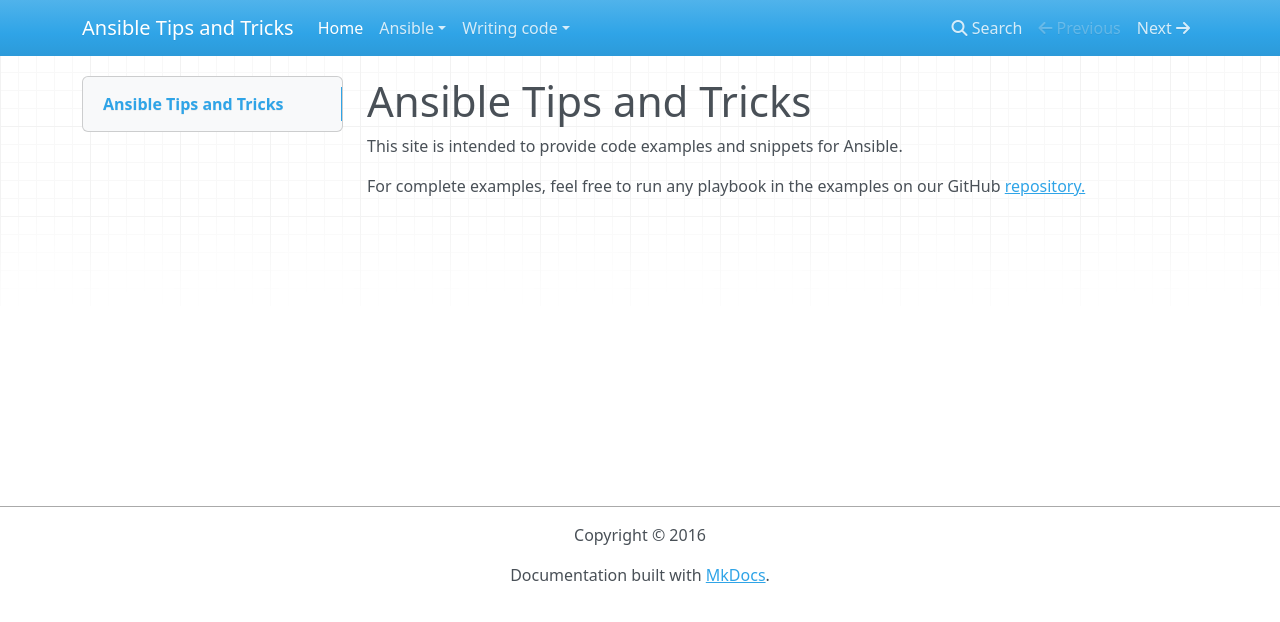
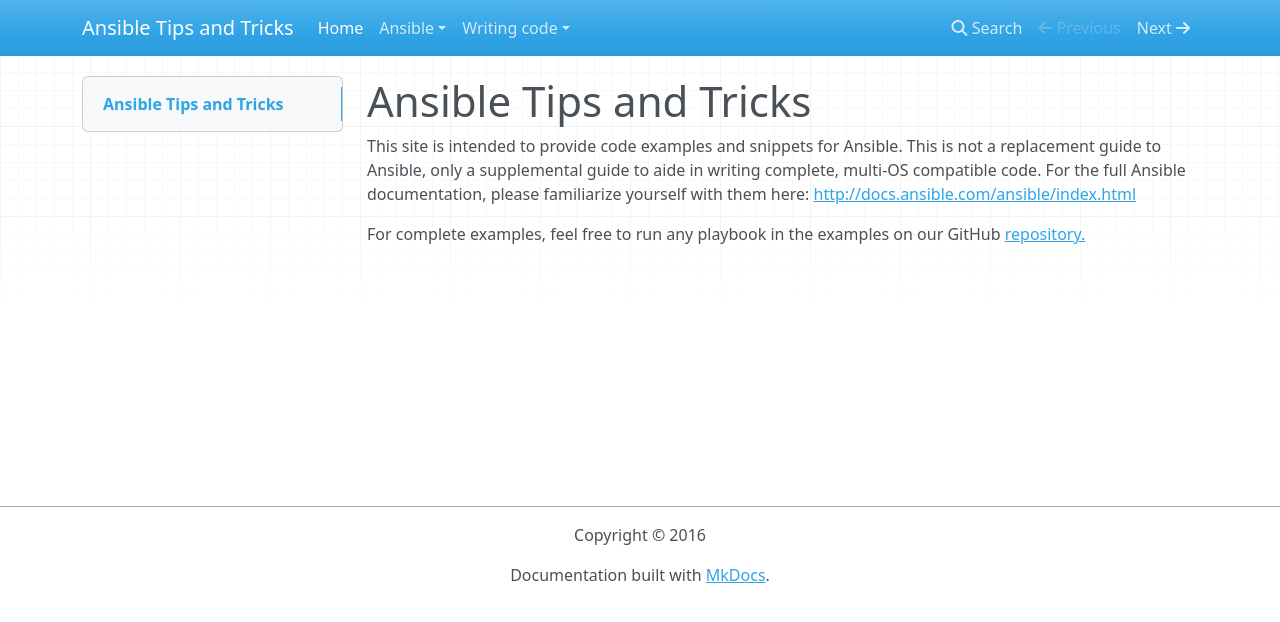
Before and after one commit to nfaction/ansible-tips-and-tricks, an MkDocs documentation site: the page built from docs/index.md, in a window 1280 px wide. Shown: the top 622 px of the page. Built offline with MkDocs 1.6.1, drawn with Linux system fonts in a browser that asks for light colours; nearby versions of some CDN libraries; old or Windows-style settings are respelled for this version of MkDocs.

Commit message:
Add note for using Ansible's docs first. 	modified:   docs/index.md

```diff
--- a/docs/index.md
+++ b/docs/index.md
@@ -1,5 +1,5 @@
 # Ansible Tips and Tricks
 
-This site is intended to provide code examples and snippets for Ansible.
+This site is intended to provide code examples and snippets for Ansible.  This is not a replacement guide to Ansible, only a supplemental guide to aide in writing complete, multi-OS compatible code.  For the full Ansible documentation, please familiarize yourself with them here: <http://docs.ansible.com/ansible/index.html>
 
 For complete examples, feel free to run any playbook in the examples on our GitHub [repository.](https://github.com/cyverse/ansible-tips-and-tricks/tree/master/examples)
```
